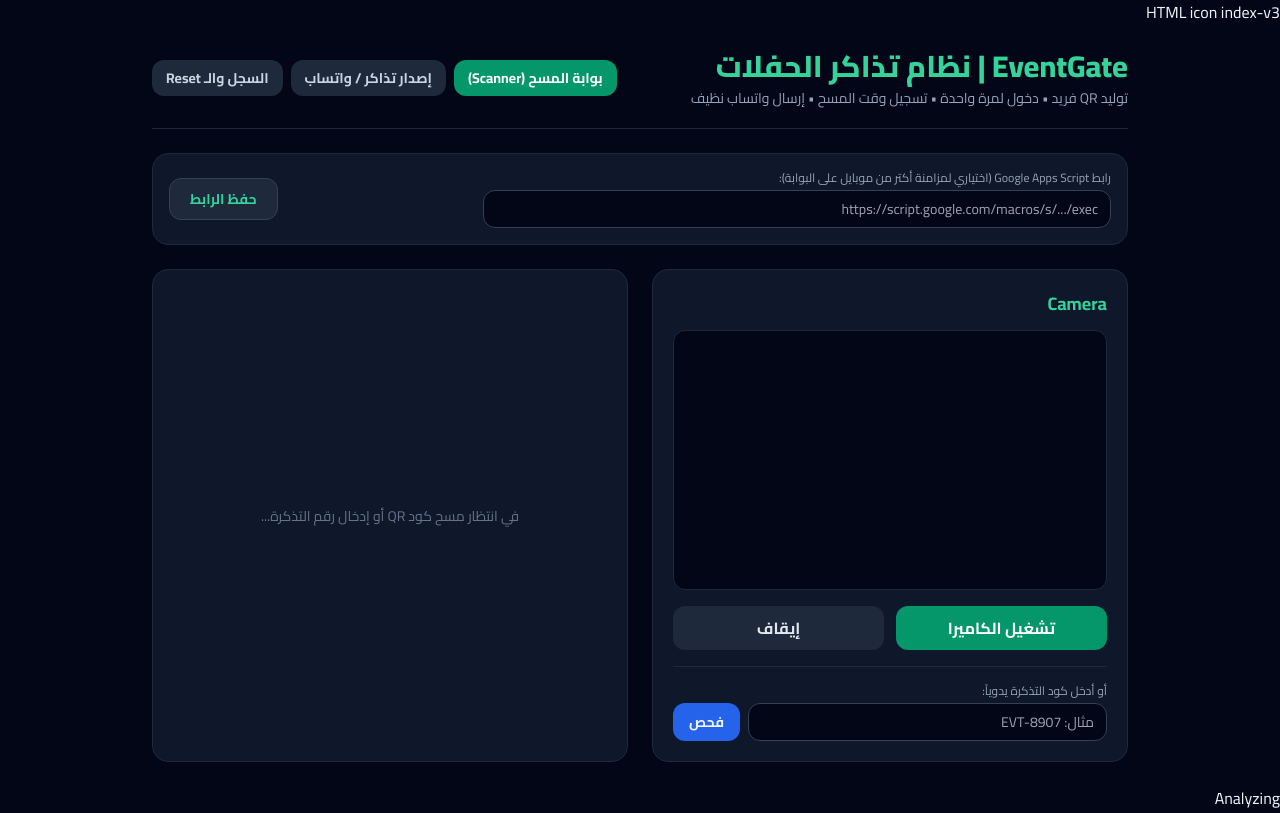
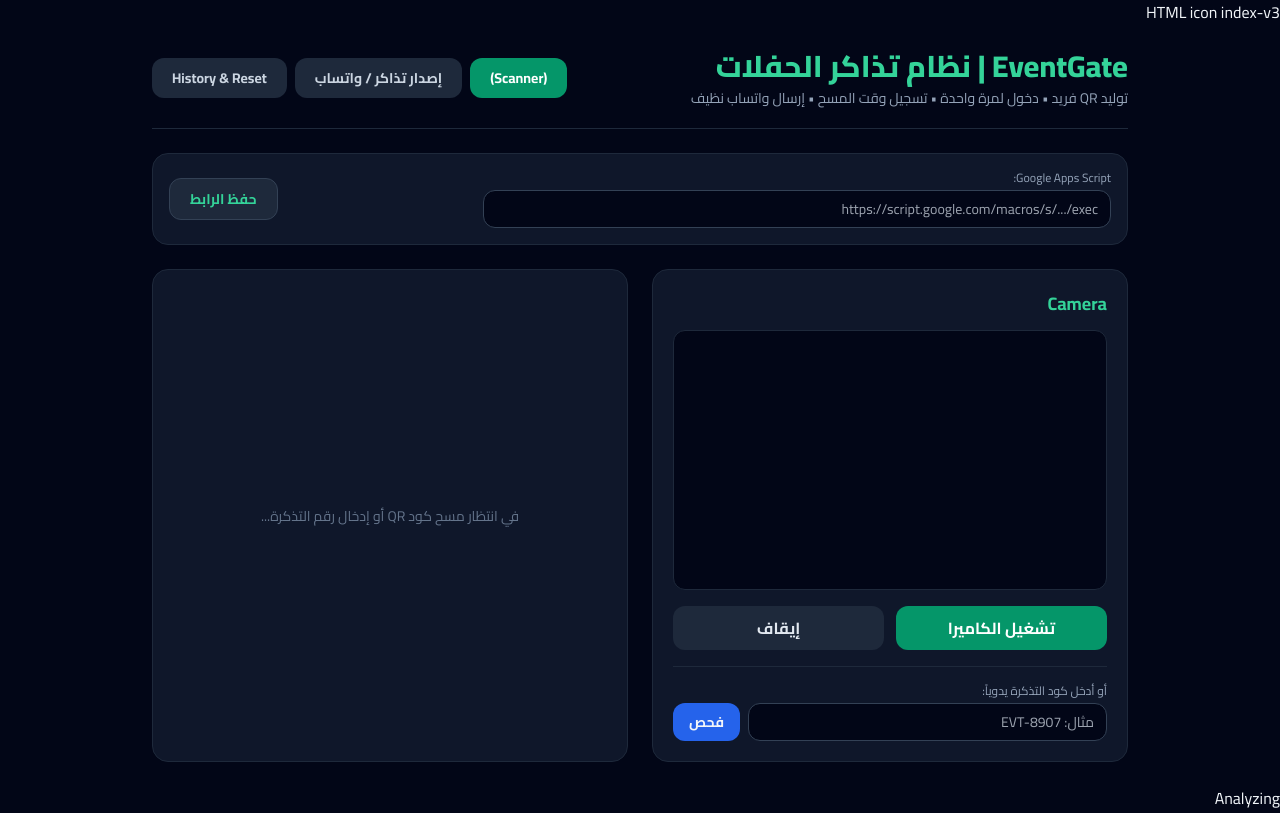
Before and after one commit to jomostaffa/gen-z-events, a plain HTML site: page index.html in a window 1280 px wide. Drawn offline with nearby package versions, Linux system fonts and the light colour scheme.

Commit message:
Update index.html

```diff
--- a/index.html
+++ b/index.html
@@ -26,16 +26,16 @@ index-v3
         <p class="text-slate-400 text-sm mt-1">توليد QR فريد • دخول لمرة واحدة • تسجيل وقت المسح • إرسال واتساب نظيف</p>
       </div>
       <div class="flex flex-nowrap items-center gap-2 shrink-0 overflow-x-auto">
-        <button onclick="switchTab('scanner')" id="tab-scanner" class="px-3.5 py-2 rounded-xl font-bold bg-emerald-600 text-white text-sm whitespace-nowrap">بوابة المسح (Scanner)</button>
-        <button onclick="switchTab('create')" id="tab-create" class="px-3.5 py-2 rounded-xl font-bold bg-slate-800 text-slate-300 hover:bg-slate-700 text-sm whitespace-nowrap">إصدار تذاكر / واتساب</button>
-        <button onclick="switchTab('dashboard')" id="tab-dashboard" class="px-3.5 py-2 rounded-xl font-bold bg-slate-800 text-slate-300 hover:bg-slate-700 text-sm whitespace-nowrap">السجل والـ Reset</button>
+        <button onclick="switchTab('scanner')" id="tab-scanner" class="px-5 py-2.5 rounded-xl font-bold bg-emerald-600 text-white text-sm whitespace-nowrap">(Scanner)</button>
+        <button onclick="switchTab('create')" id="tab-create" class="px-5 py-2.5 rounded-xl font-bold bg-slate-800 text-slate-300 hover:bg-slate-700 text-sm whitespace-nowrap">إصدار تذاكر / واتساب</button>
+        <button onclick="switchTab('dashboard')" id="tab-dashboard" class="px-5 py-2.5 rounded-xl font-bold bg-slate-800 text-slate-300 hover:bg-slate-700 text-sm whitespace-nowrap">History & Reset</button>
       </div>
     </header>
 
     <!-- Optional Google Apps Script Sync Bar -->
     <div class="bg-slate-900 border border-slate-800 rounded-2xl p-4 mb-6 flex flex-col md:flex-row gap-3 items-center justify-between">
       <div class="w-full md:w-2/3">
-        <label class="block text-xs text-slate-400 mb-1">رابط Google Apps Script (اختياري لمزامنة أكتر من موبايل على البوابة):</label>
+        <label class="block text-xs text-slate-400 mb-1">Google Apps Script:</label>
         <input id="gasUrl" type="url" placeholder="https://script.google.com/macros/s/.../exec" class="w-full bg-slate-950 border border-slate-700 rounded-xl px-3 py-2 text-sm text-slate-200 focus:outline-none focus:border-emerald-500" />
       </div>
       <button onclick="saveGasUrl()" class="w-full md:w-auto px-5 py-2.5 bg-slate-800 hover:bg-slate-700 text-emerald-400 font-bold rounded-xl text-sm border border-slate-700">
```
